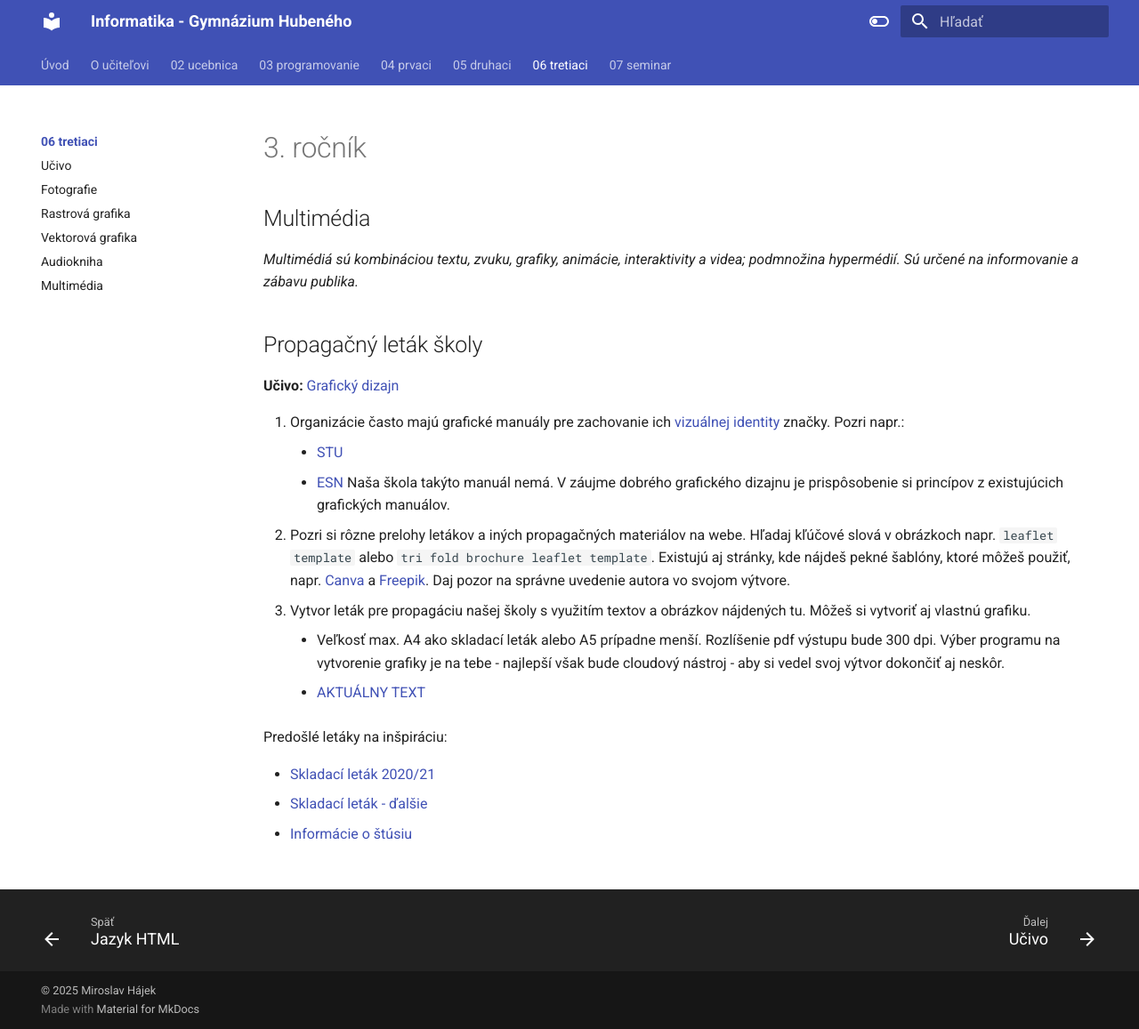
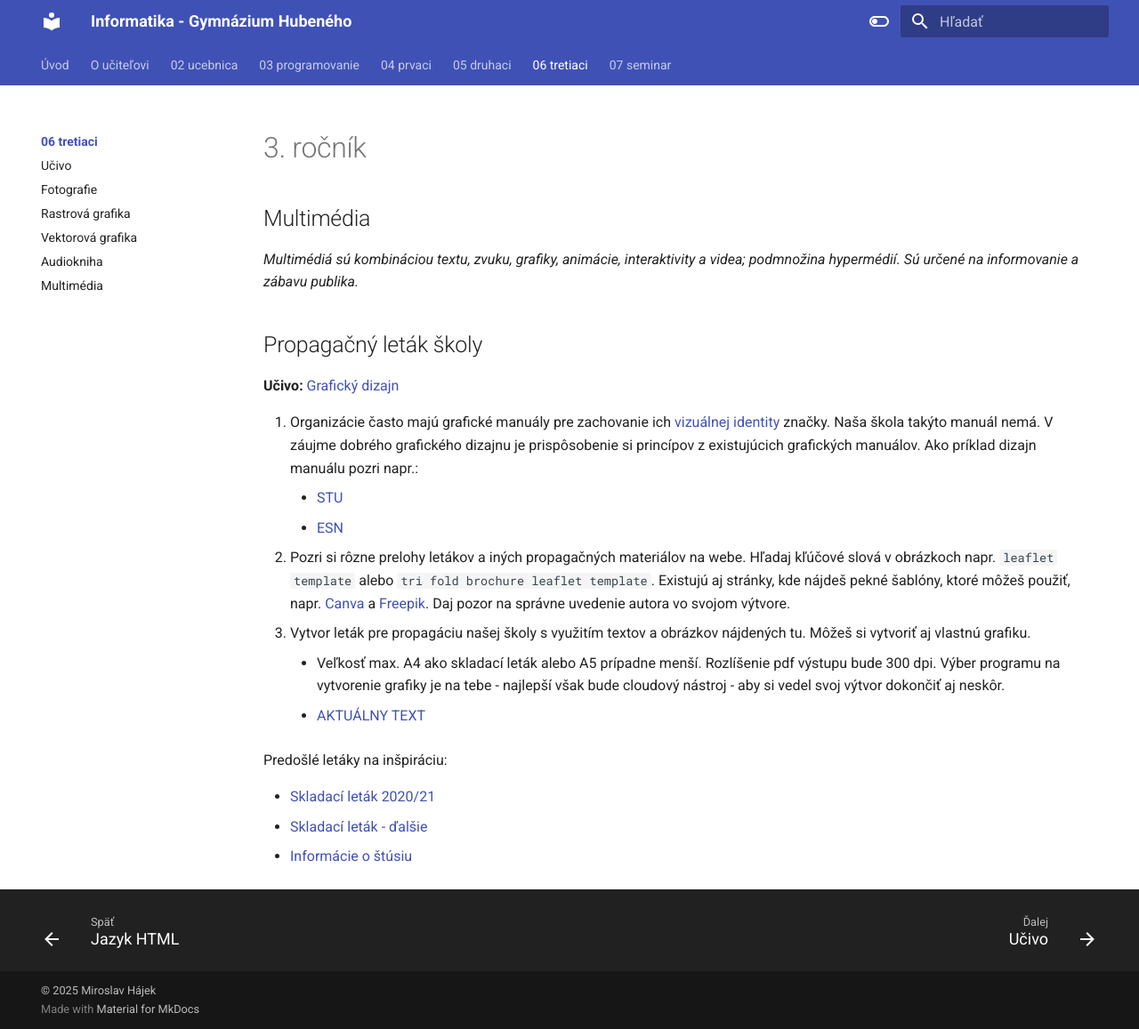
Before and after one commit to hubenka/hubenka.github.io, an MkDocs documentation site: the page built from docs/06_tretiaci/README.md, in a window 1280 px wide and 1157 px high. Shown: the whole window at 89% size. Built offline with MkDocs 1.6.1 and Material for MkDocs 9.7.7, drawn with Linux system fonts in a browser that asks for light colours.

Commit message:
3R - Fix bullet points

```diff
--- a/docs/06_tretiaci/README.md
+++ b/docs/06_tretiaci/README.md
@@ -11,10 +11,9 @@ slug: 3-rocnik
 ## Propagačný leták školy
 **Učivo:** [Grafický dizajn](https://visibility.sk/blog/slovnik/graficky-dizajn/)
 
-1. Organizácie často majú grafické manuály pre zachovanie ich [vizuálnej identity](https://visibility.sk/blog/slovnik/vizualna-identita/) značky. Pozri napr.:
+1. Organizácie často majú grafické manuály pre zachovanie ich [vizuálnej identity](https://visibility.sk/blog/slovnik/vizualna-identita/) značky. Naša škola takýto manuál nemá. V záujme dobrého grafického dizajnu je prispôsobenie si princípov z existujúcich grafických manuálov. Ako príklad dizajn manuálu pozri napr.:
     - [STU](https://www.stuba.sk/buxus/docs/stu/informacie_pre/media/graficky_manual/dizajnmanual.pdf)
     - [ESN](https://issuu.com/esnint/docs/visual_identity_manual_-_2023)
-Naša škola takýto manuál nemá. V záujme dobrého grafického dizajnu je prispôsobenie si princípov z existujúcich grafických manuálov.
 2. Pozri si rôzne prelohy letákov a iných propagačných materiálov na webe. Hľadaj kľúčové slová v obrázkoch napr. `leaflet template` alebo `tri fold brochure leaflet template`. Existujú aj stránky, kde nájdeš pekné šablóny, ktoré môžeš použiť, napr. [Canva](https://www.freepik.com/free-photos-vectors/trifold-brochure) a [Freepik](https://www.freepik.com/free-photos-vectors/trifold-brochure). Daj pozor na správne uvedenie autora vo svojom výtvore.
 3. Vytvor leták pre propagáciu našej školy s využitím textov a obrázkov nájdených tu. Môžeš si vytvoriť aj vlastnú grafiku.
     - Veľkosť max. A4 ako skladací leták alebo A5 prípadne menší. Rozlíšenie pdf výstupu bude 300 dpi. Výber programu na vytvorenie grafiky je na tebe - najlepší však bude cloudový nástroj - aby si vedel svoj výtvor dokončiť aj neskôr.
```
